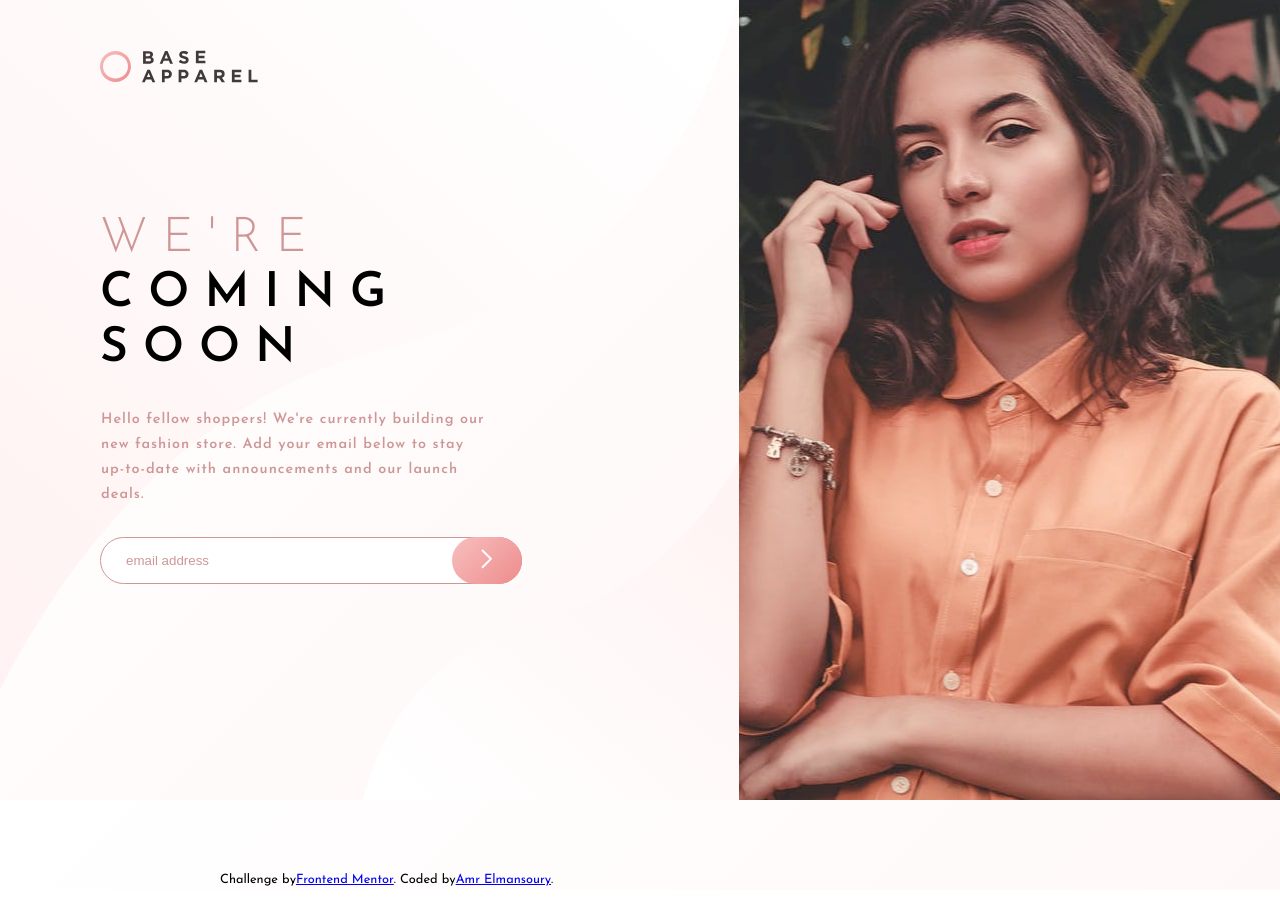
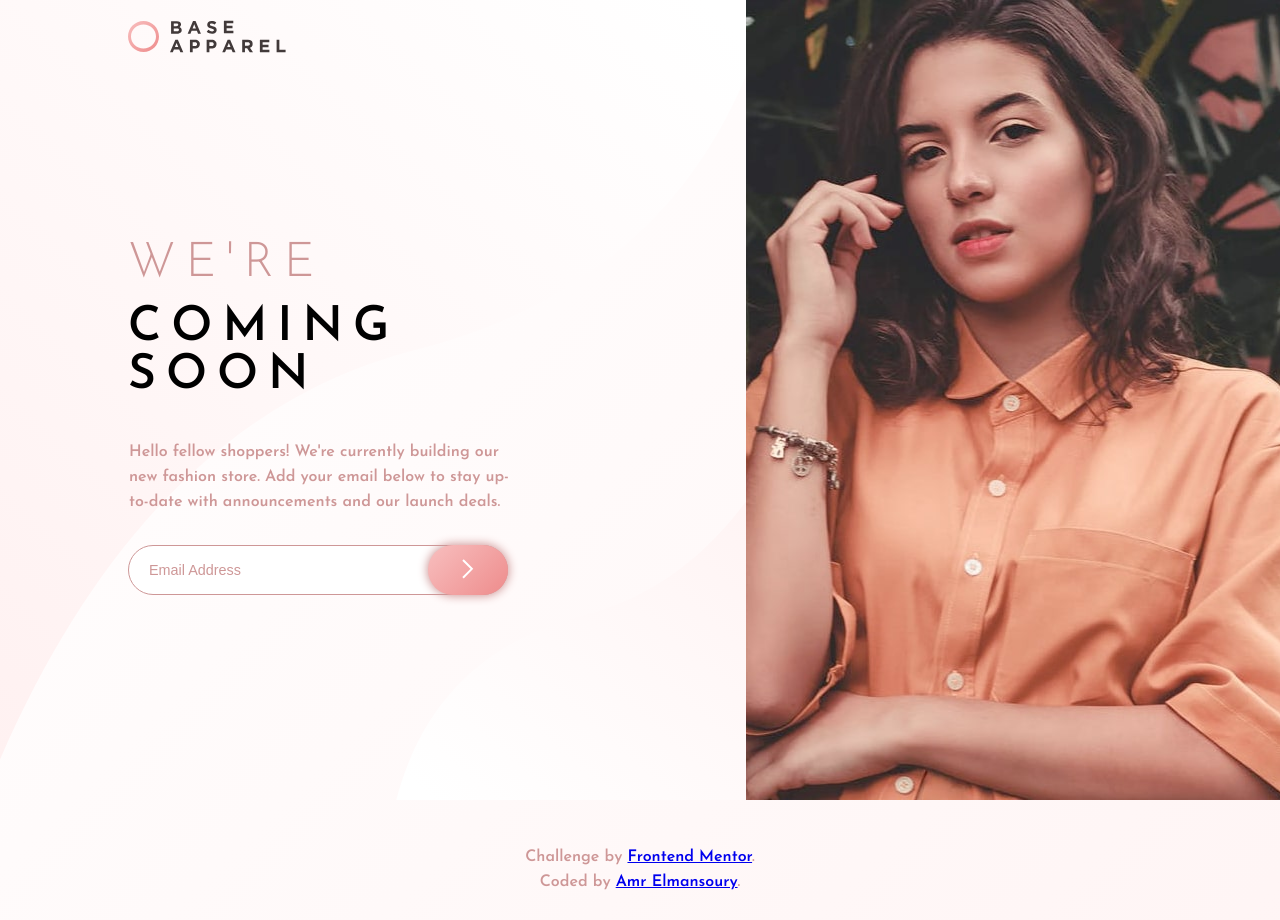
Before and after one commit to vampmora/Base-Apparel-coming-soon-page, a plain HTML site: page index.html in a window 1280 px wide. Before the commit the page ends 890 px from the top, so only its background shows below. Drawn offline with Linux system fonts and the light colour scheme.

Commit message:
Update style.css

```diff
--- a/style.css
+++ b/style.css
@@ -1,142 +1,142 @@
-
 
 @import url('https://fonts.googleapis.com/css2?family=Josefin+Sans:wght@300;400;600&display=swap');
+
+:root{
+    --desaturated-red:hsl(0, 36%, 70%);
+    --soft-red:hsl(0, 93%, 68%);
+}
+
 *{
-      margin:0;
     padding: 0;
+    margin: 0;
     box-sizing: border-box;
 }
 
-
-  :root{
-      --desaturated-red: hsl(0, 36%, 70%);
-      --soft-red: hsl(0, 93%, 68%);
-  }
-
-
 body{
     font-family: 'Josefin Sans', sans-serif;
-    background-image: linear-gradient(135deg,hsl(0, 0%, 100%),hsl(0, 100%, 98%))
-
+    font-size: 16px;
+    background-image:linear-gradient(135deg,hsl(0, 0%, 100%),hsl(0, 100%, 98%));
 }
 
 header{
-      display:block;
-      margin:30px;
+    display:/* none*/;
+    padding:20px 35px;
 }
 
-  .container{
-     display: flex;
-     justify-content:flex-end;
-     align-items: center;
+.container {
+    display:flex;
+    justify-content: flex-end;
+    align-items:center;
     min-height: 100vh;
     width:100%;
     flex-direction: column-reverse;
      text-align: center;
 }
 
-  .container .right-side{
-      background-image: url(./images/hero-mobile.jpg);
+.container .left-side{
     width:100%;
-     height:41vh;
-     background-size: cover;
-     background-position: center;  /**/
+    height: auto;
+    padding : 50px 35px;  /*50px 30px 0 30px*/
 }
 
-  .container .left-side{
-      height: auto;
-      width:100%;
-      padding:50px 35px;
+.container .right-side{
+    width: 100%;
+    height: 300px;  /* if it wont fix will make it 250 */
+    background-image: url(./images/hero-mobile.jpg) ;
+    background-size: cover;
+    background-position:center center ;
 }
 
+
 .container .left-side span{
-      color:var(--desaturated-red);
+    color: var(--desaturated-red);
+    text-transform: uppercase;
     font-weight: 300;
-      letter-spacing: 3px;
-      text-transform: uppercase;
+    letter-spacing: 5px;
     font-size: 3rem;
-      margin-bottom: 50px;
+    line-height:5rem;  /*may remove */
 }
 
 .container .left-side h1{
     font-weight: 600;
-      letter-spacing: 3px;
+    letter-spacing: 5px;
     text-transform: uppercase;
-      line-height: 50px;
     font-size: 3rem;
 }
 
-  .container .left-side p{
+p{
     color: var(--desaturated-red);
     line-height: 25px;
-      padding :30px  1px;
-      text-align: center;
-      font-weight: 500;
-      letter-spacing: 1px;
-      font-size: .9rem;
+    font-weight: 600;
+    max-width:400px;
+    padding: 20px 1px 0;
+    font-size: 1rem;
+    margin:20px 0 30px;
+
 }
 
 .container form {
+    position: relative;
+    display: block;
+    height: 50px;
     width:100%;
-      height:20vh ;
-      position: relative;
-      display: block;  /**/
-      margin: 0 auto; /**/
+    margin: 0 auto;
 }
 
 .container form .input{
-      position: absolute;
-      left:70px;
+    position:absolute;
     width:100%;
+    height: 100%;
     left:0;
-      top:0;
-     /* height:40px;*/
-      padding:15px;
+    top:0;  /*maybe remove*/
+
+
+    outline: none;
+    border: 1px solid;
     border-radius: 50px;
-      outline: none;  /**/
-      border:solid 1px var(--desaturated-red);
+    padding-left:20px;
+    color: var(--desaturated-red);
+    text-transform: capitalize;
+}
 
-  }
 ::placeholder{
     color: var(--desaturated-red);
-      padding:10px;
+    font-size: .9rem;
 }
-
-
  .container form button{
      position: absolute;
-      right: 0px;
-      bottom: 10;
+     right:0;
+     top:0;
      width:70px;
-      padding:12px;
-      border-radius: 30px;
-      border: none;
-      background-image: linear-gradient(135deg,hsl(0, 80%, 86%),hsl(0, 74%, 74%));
-
+     height: 100%;
+     border-radius: 50px;
+     /*background-color: var(--soft-red);*/
+     background-image: linear-gradient(135deg, hsl(0, 80%, 86%),  hsl(0, 74%, 74%));
+     border:none ;
+     box-shadow: 0px 0px 10px 1px var(--desaturated-red);
  }
 
  .container form button:hover{
      cursor: pointer;
-      box-shadow: 0  1px 10px 1px var(--desaturated-red)
+    background-image: linear-gradient(135deg,hsl(0, 80%, 86%), hsl(0, 55%, 78%));
+    box-shadow:0px 10px 10px 1px var(--desaturated-red);
  }
 
-/*Error icon and message*/
 
-/*error Icon*/
 .container form .error-icon{
     position: absolute;
-   right:80px;
-   top:13px;
+    top: 13px;   /* mmm top 24% and right: 85px*/
+    left: 260px;
+    display: none;
+}
+.container form .error-message{
+    position: absolute;
+    top: 15px;     /*mmm left 30px & top 40px*/
+    left:22px;
+    font-weight: 400;
     display: none;
 }
 
-/*error message*/
-.container .error-message{
-    position: absolute;
-    top:25px;
-    left:25px;
-    display: none;
-}
 
 /*error class from JS */
 .container form.error .error-icon{
@@ -147,98 +147,59 @@
     display: block;
 }
 
-
-/*footer*/
 footer .attribution{
-    margin:10px;
-    font-size: .8rem;
-    /*padding-left:120px */
+    width:250px;
     text-align: center;
-    padding :20px 5px;
-    line-height: 20px;
-
+   margin:25px auto;
 }
 
-
-/*TRYING AGAIN THE MEDIA PART*/
-
-@media only screen and (min-width:788px){
+/*media query*/
+@media only screen and (min-width:788px) {
 
    header{
-       /*display:none;*/
        position: absolute;
-      /* margin: 70px;*/
-      padding-left: 70px;  /*   100px => 10% but 70 better 4 nw*/
-      padding-top: 20px;
+      padding-left: 10%;    /*70px*/
    }
 
-    .container {
+   .container{
        flex-direction: row;
-        padding-top: 0;
-        padding-bottom: 0;
    }
 
-    .container .right-side {
+   .container .right-side{
        background-image: url(./images/hero-desktop.jpg);
        height: 100vh;
        width:80%;
    }
 
-    .container .left-side {
+   .container .left-side{
+       height: 100vh;
+       padding-top: 28vh;
        text-align: left;
+       padding-left: 10%;
+       background-image: url(./images/bg-pattern-desktop.svg);
+       background-position: 20% bottom;
+       background-size: cover;
        width:100%;
-      height:100vh;
-      padding-top: 212px;  /*28vh*/
-      padding-left: 100px;  /*10%*/
-      background-image: url(./images/bg-pattern-desktop.svg);
-      background-size: cover;
-      background-position: -50px bottom;
    }
 
-    .container .left-side span {
-        letter-spacing: 15px;
+   .container .left-side span{
+       letter-spacing: 10px;
    }
 
    .container .left-side h1{
-        letter-spacing: 15px;
-        line-height: 55px;
+       letter-spacing: 10px;
    }
 
-    .container .left-side p{
-        font-weight: 600;
-        width:65%;
-        text-align: left;
-    }
+   .container form {
 
-    .container form{
+       width:380px;
       position: absolute;
-        width:33%;
-    }
-
-    footer .attribution{ /*may remove */
-       /* position: relative;
-        right:0;
-        bottom: 0;
-        width:50%;
-        padding-top: 30px;
-    */
-    display: flex;
-    padding: 0 10px;
-    position: absolute;
-    bottom:10px;
-    left:200px;
 
    }
 
+   .container form button{
+       width:80px;
    }
-/*i may remove this media down*/
-@media only screen and (min-width:1020px) {
 
-      footer .attribution {
-        display: flex;
-        padding: 0 10px;
-        position: absolute;
-        bottom:-100px;
-        left:200px;
+
 }
-}
```
Lines whose indentation alone changed are shown as unchanged.
